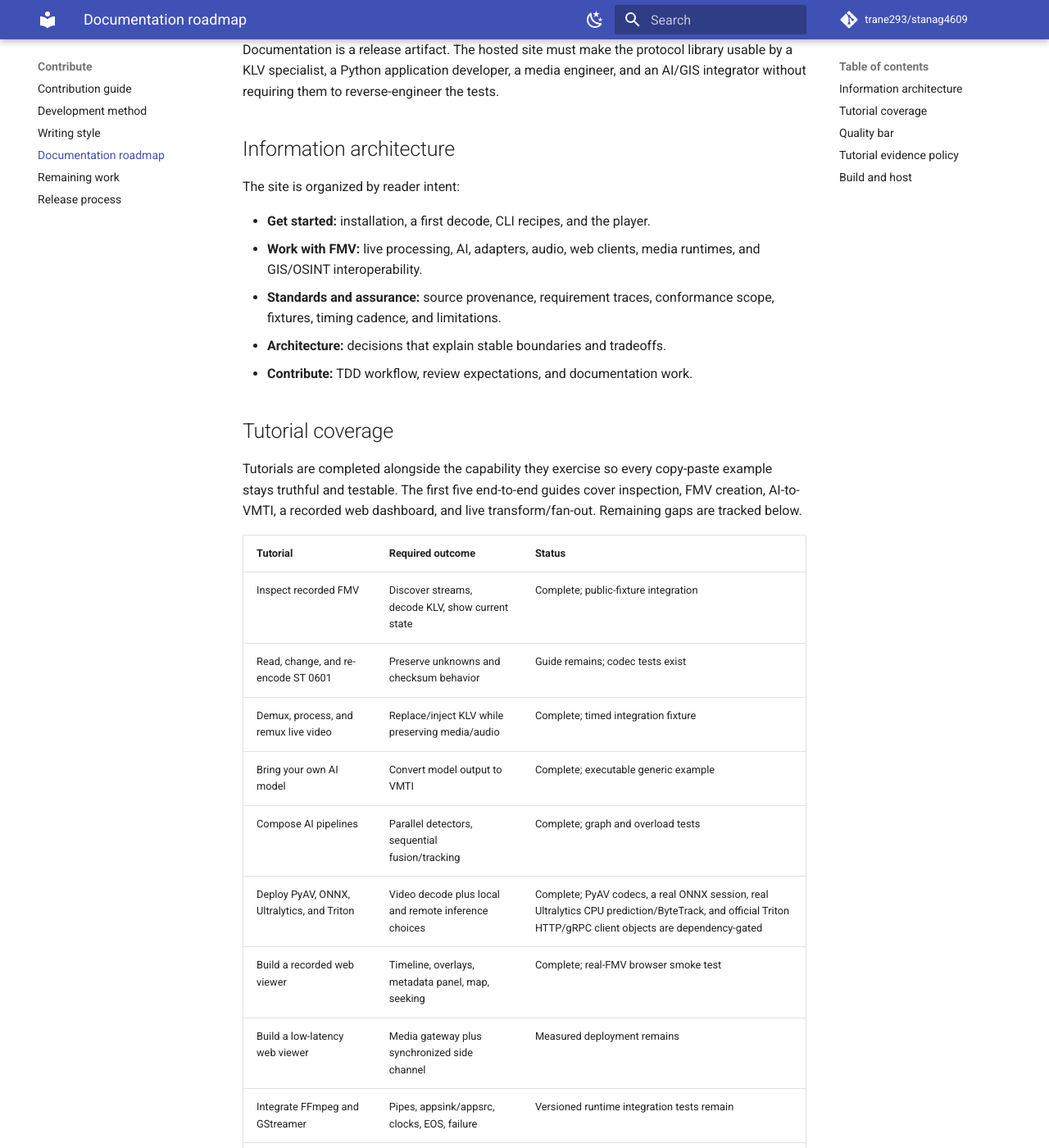
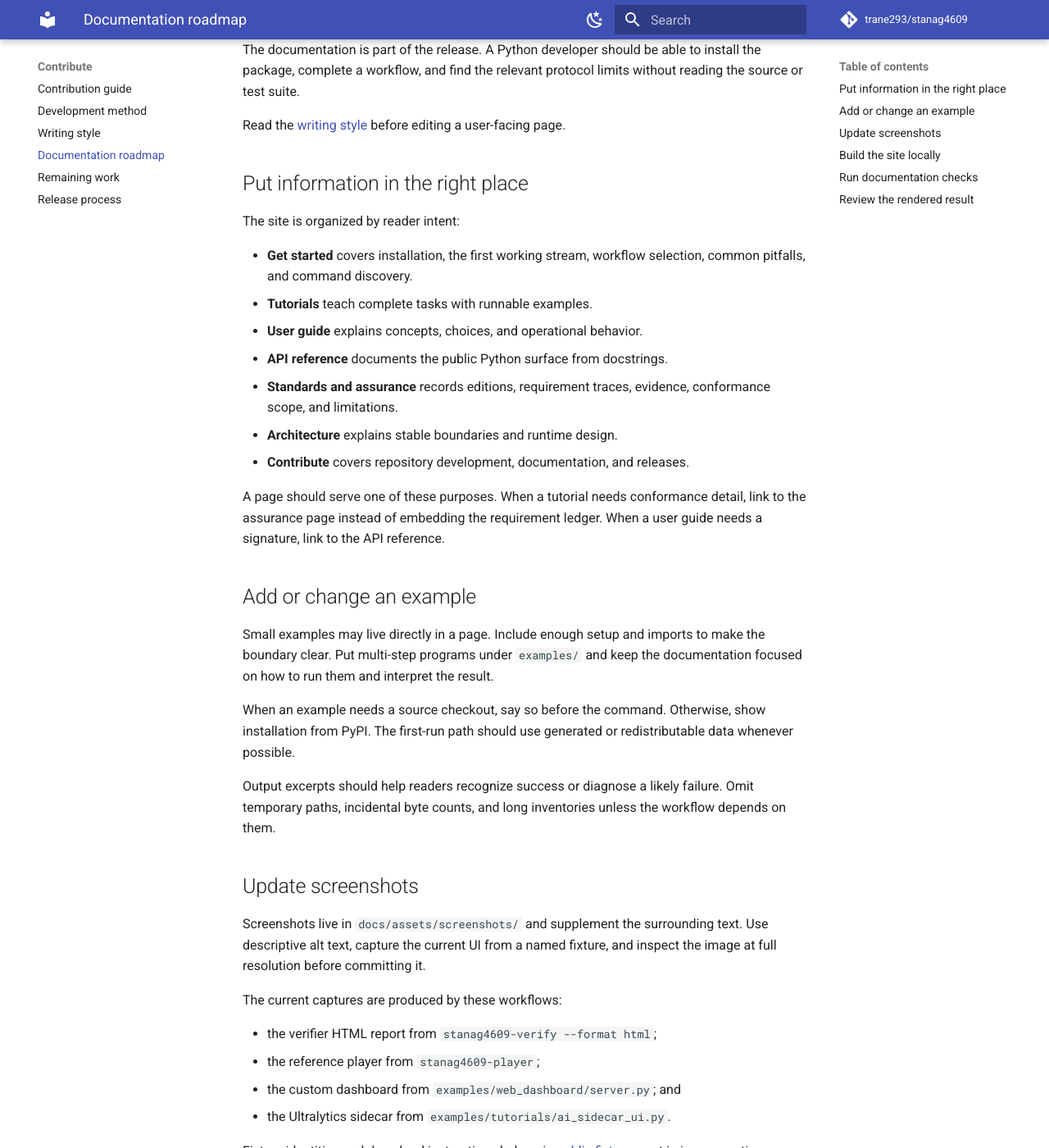
Before and after one commit to trane293/stanag4609, an MkDocs documentation site: the page built from docs/DOCUMENTATION.md, in a window 1280 px wide and 1400 px high, scrolled down 220 px. Shown: the whole window at 82% size. Built offline with MkDocs 1.6.1 and Material for MkDocs 9.7.7, drawn with Linux system fonts in a browser that asks for light colours; comment, search, counter and statistics services are not loaded; some of the changed text lies outside the part shown.

````diff
--- a/docs/DOCUMENTATION.md
+++ b/docs/DOCUMENTATION.md
@@ -1,100 +1,102 @@
-# Documentation roadmap
+# Work on the documentation
 
-Documentation is a release artifact. The hosted site must make the protocol
-library usable by a KLV specialist, a Python application developer, a media
-engineer, and an AI/GIS integrator without requiring them to reverse-engineer
-the tests.
+The documentation is part of the release. A Python developer should be able to
+install the package, complete a workflow, and find the relevant protocol limits
+without reading the source or test suite.
 
-## Information architecture
+Read the [writing style](STYLE_GUIDE.md) before editing a user-facing page.
+
+## Put information in the right place
 
 The site is organized by reader intent:
 
-- **Get started:** installation, a first decode, CLI recipes, and the player.
-- **Work with FMV:** live processing, AI, adapters, audio, web clients, media
-  runtimes, and GIS/OSINT interoperability.
-- **Standards and assurance:** source provenance, requirement traces,
-  conformance scope, fixtures, timing cadence, and limitations.
-- **Architecture:** decisions that explain stable boundaries and tradeoffs.
-- **Contribute:** TDD workflow, review expectations, and documentation work.
+- **Get started** covers installation, the first working stream, workflow
+  selection, common pitfalls, and command discovery.
+- **Tutorials** teach complete tasks with runnable examples.
+- **User guide** explains concepts, choices, and operational behavior.
+- **API reference** documents the public Python surface from docstrings.
+- **Standards and assurance** records editions, requirement traces, evidence,
+  conformance scope, and limitations.
+- **Architecture** explains stable boundaries and runtime design.
+- **Contribute** covers repository development, documentation, and releases.
 
-## Tutorial coverage
+A page should serve one of these purposes. When a tutorial needs conformance
+detail, link to the assurance page instead of embedding the requirement ledger.
+When a user guide needs a signature, link to the API reference.
 
-Tutorials are completed alongside the capability they exercise so every
-copy-paste example stays truthful and testable. The first five end-to-end guides
-cover inspection, FMV creation, AI-to-VMTI, a recorded web dashboard, and live
-transform/fan-out. Remaining gaps are tracked below.
+## Add or change an example
 
-| Tutorial | Required outcome | Status |
-| --- | --- | --- |
-| Inspect recorded FMV | Discover streams, decode KLV, show current state | Complete; public-fixture integration |
-| Read, change, and re-encode ST 0601 | Preserve unknowns and checksum behavior | Guide remains; codec tests exist |
-| Demux, process, and remux live video | Replace/inject KLV while preserving media/audio | Complete; timed integration fixture |
-| Bring your own AI model | Convert model output to VMTI | Complete; executable generic example |
-| Compose AI pipelines | Parallel detectors, sequential fusion/tracking | Complete; graph and overload tests |
-| Deploy PyAV, ONNX, Ultralytics, and Triton | Video decode plus local and remote inference choices | Complete; PyAV codecs, a real ONNX session, real Ultralytics CPU prediction/ByteTrack, and official Triton HTTP/gRPC client objects are dependency-gated |
-| Build a recorded web viewer | Timeline, overlays, metadata panel, map, seeking | Complete; real-FMV browser smoke test |
-| Build a low-latency web viewer | Media gateway plus synchronized side channel | Measured deployment remains |
-| Integrate FFmpeg and GStreamer | Pipes, appsink/appsrc, clocks, EOS, failure | Versioned runtime integration tests remain |
-| Export to GIS/OSINT/FMV tools | GeoJSON, CSV, native transport, adapter patterns | APIs/tutorial complete; product verification remains |
-| Operate and troubleshoot | Metrics, latency, continuity, malformed streams | Observable failure examples remain |
+Small examples may live directly in a page. Include enough setup and imports to
+make the boundary clear. Put multi-step programs under `examples/` and keep the
+documentation focused on how to run them and interpret the result.
 
-## Quality bar
+When an example needs a source checkout, say so before the command. Otherwise,
+show installation from PyPI. The first-run path should use generated or
+redistributable data whenever possible.
 
-Before the first stable release, the documentation must provide:
+Output excerpts should help readers recognize success or diagnose a likely
+failure. Omit temporary paths, incidental byte counts, and long inventories
+unless the workflow depends on them.
 
-- a versioned API reference generated from public docstrings (complete);
-- tested snippets or runnable examples for every primary workflow;
-- architecture and sequence diagrams where timing or fan-out is otherwise hard
-  to understand;
-- screenshots or short captures of the player and overlay states;
-- support matrices for standards, Python, FFmpeg, GStreamer, model runtimes, and
-  verified downstream applications;
-- security and deployment guidance for non-local web services;
-- performance/backpressure recipes and benchmark methodology;
-- glossary, troubleshooting, upgrade, and release notes;
-- accessible light/dark presentation, searchable navigation, stable anchors,
-  link checking, and a strict site build without documentation-validation
-  warnings.
+## Update screenshots
 
-No example may contain a fabricated API, and no interoperability page may
-present “should work” as verified support.
+Screenshots live in `docs/assets/screenshots/` and supplement the surrounding
+text. Use descriptive alt text, capture the current UI from a named fixture,
+and inspect the image at full resolution before committing it.
 
-## Tutorial evidence policy
+The current captures are produced by these workflows:
 
-Tutorials show evidence produced by the repository wherever a visible result
-helps a reader confirm success:
+- the verifier HTML report from `stanag4609-verify --format html`;
+- the reference player from `stanag4609-player`;
+- the custom dashboard from `examples/web_dashboard/server.py`; and
+- the Ultralytics sidecar from `examples/tutorials/ai_sidecar_ui.py`.
 
-- CLI excerpts are copied from the exact documented command and kept compact;
-- UI screenshots come from a runnable repository example using a named,
-  checksum-pinned fixture, never from a mockup;
-- captions identify the fixture and explain any intentionally visible warning
-  or failure;
-- volatile paths may be shortened, but counts, PIDs, timestamps, stream types,
-  and findings are not rewritten; and
-- a behavior change that alters captured output must update its tutorial in the
-  same pull request.
+Fixture identities and download instructions belong in
+[public fixtures](PUBLIC_FIXTURES.md), not in image captions.
 
-The current JPEG captures live in `docs/assets/screenshots/`. Recreate the
-verifier capture by generating its self-contained HTML report; recreate the
-reference-player, custom-dashboard, and AI-sidecar captures by running their
-tutorials against the pinned Esri `Truck.ts` fixture. Before committing, rerun
-the tutorial commands, inspect each image at full size, and run
-`mkdocs build --strict`. Screenshots should supplement accessible text and alt
-text; they must not be the only place a result is documented.
+## Build the site locally
 
-## Build and host
-
-The site is a static MkDocs Material project and can be hosted by any static
-file service.
+From a source checkout:
 
 ```console
 python -m pip install -e '.[docs]'
 mkdocs serve
+```
+
+The development server prints a local URL and reloads changed Markdown. Before
+committing, build with the same strict setting used by CI:
+
+```console
 mkdocs build --strict
 ```
 
-The generated site is written to `site/`, which is intentionally excluded from
-version control. CI builds it strictly on every change, including resolution of
-every API-reference module. Read the Docs publishes the versioned site from the
-committed configuration; remaining external-link checking work is listed in
-[the roadmap](ROADMAP.md).
+The generated site is written to `site/` and is not committed. Read the Docs
+uses `.readthedocs.yaml` to install the documentation extra and publish the
+same MkDocs site.
+
+## Run documentation checks
+
+```console
+pytest -q tests/unit/test_documentation.py tests/unit/test_tutorial_examples.py
+```
+
+These checks compile Python fences, resolve package imports, parse shell fences,
+load documented console entry points, exercise tutorial programs, inspect
+assets, and keep navigation and support summaries consistent. `mkdocs build
+--strict` checks internal links and anchors while resolving every API target.
+
+Run the real-fixture integration tests when a page changes a claim about a
+downloaded recording. Run browser tests when a screenshot or description
+depends on player interaction.
+
+## Review the rendered result
+
+Automated checks cannot judge whether a page flows naturally. Read the rendered
+page from top to bottom and confirm that:
+
+1. the first paragraph tells the reader what the page is for;
+2. the shortest useful path appears before advanced options;
+3. commands can be copied in the environment the page describes;
+4. limitations sit beside the decision they affect;
+5. links lead to deeper detail instead of repeating it; and
+6. headings, tables, screenshots, and code are easy to scan on a narrow window.
````
Also changed, not shown: docs/ADAPTERS.md (+20 -24 lines), docs/AUDIO.md (+5 -12 lines), docs/STYLE_GUIDE.md (+2 -3 lines), docs/TIMESTAMPS.md (+3 -4 lines), docs/tutorials/inspect_fmv.md (+0 -1 lines), 1 other file.
